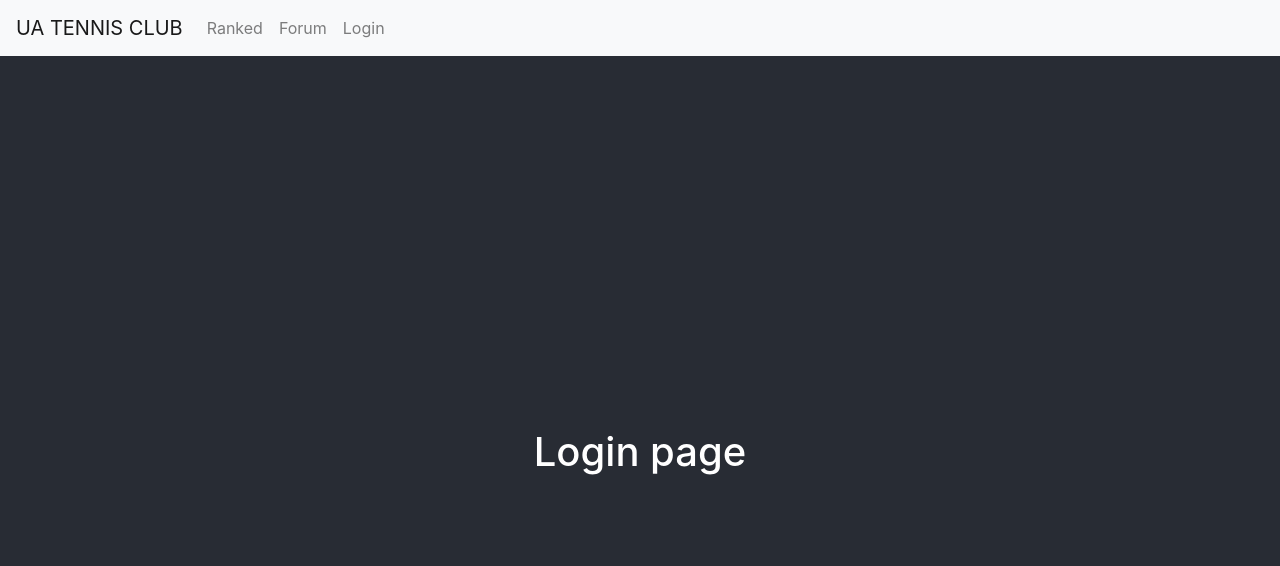
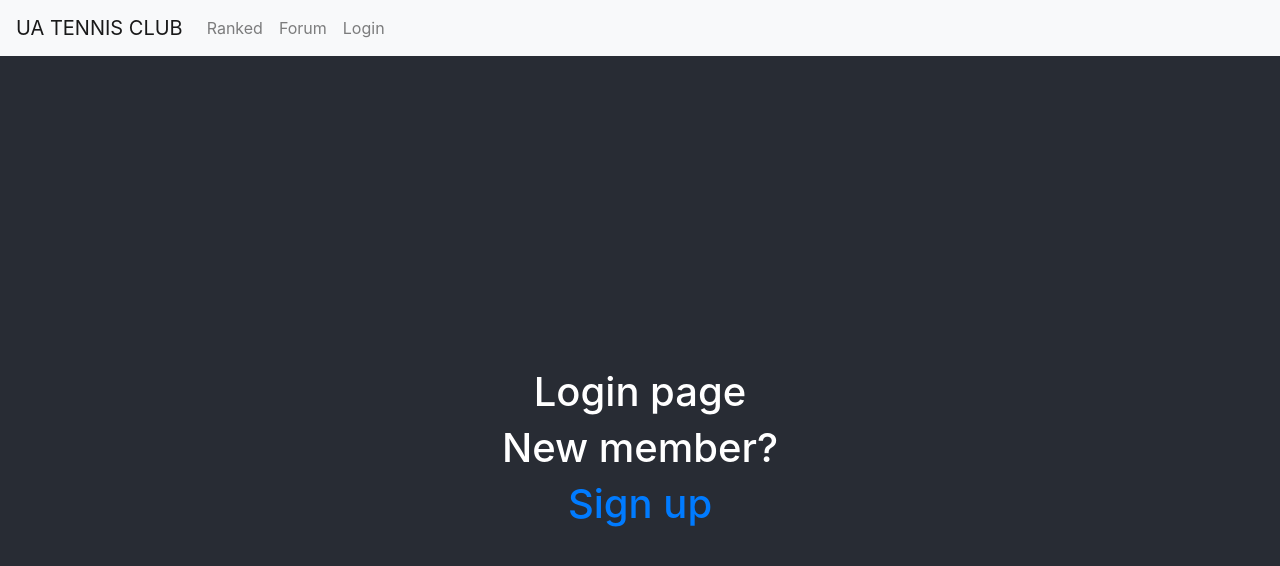
Before and after one commit to jw209/uatennis-v2, a React (Create React App) app in the folder client/: page /login in a window 1280 px wide. Shown: the top 566 px of the page. Built offline with nearby package versions, Linux system fonts and the light colour scheme.

Commit message:
Add basis for registration page

```diff
--- a/client/src/App.js
+++ b/client/src/App.js
@@ -8,6 +8,7 @@ import Forum from './components/Forum';
 import Home from './components/Home';
 import Login from './components/Login';
 import Ranked from './components/Ranked';
+import Register from './components/Register';
 
 function App() {
   return (
@@ -23,6 +24,8 @@ function App() {
               </Route>
               <Route exact path="/ranked" element={<Ranked />}>
               </Route>
+              <Route exact path="/register" element={<Register />}>
+              </Route>
           </Routes>
         </BrowserRouter>
       </div>
--- a/client/src/components/Login.js
+++ b/client/src/components/Login.js
@@ -3,7 +3,11 @@ import React from "react";
 class Login extends React.Component {
     render() {
         return(
-            <h1>Login page</h1>
+            <div>
+                <h1>Login page</h1>
+                <h1>New member?<a className="nav-link" href="/register"> Sign up</a></h1>
+            </div>
+
         )
     }
 }
```
Also changed, not shown: 1 other file (tests, documents, lock files or other folders).
